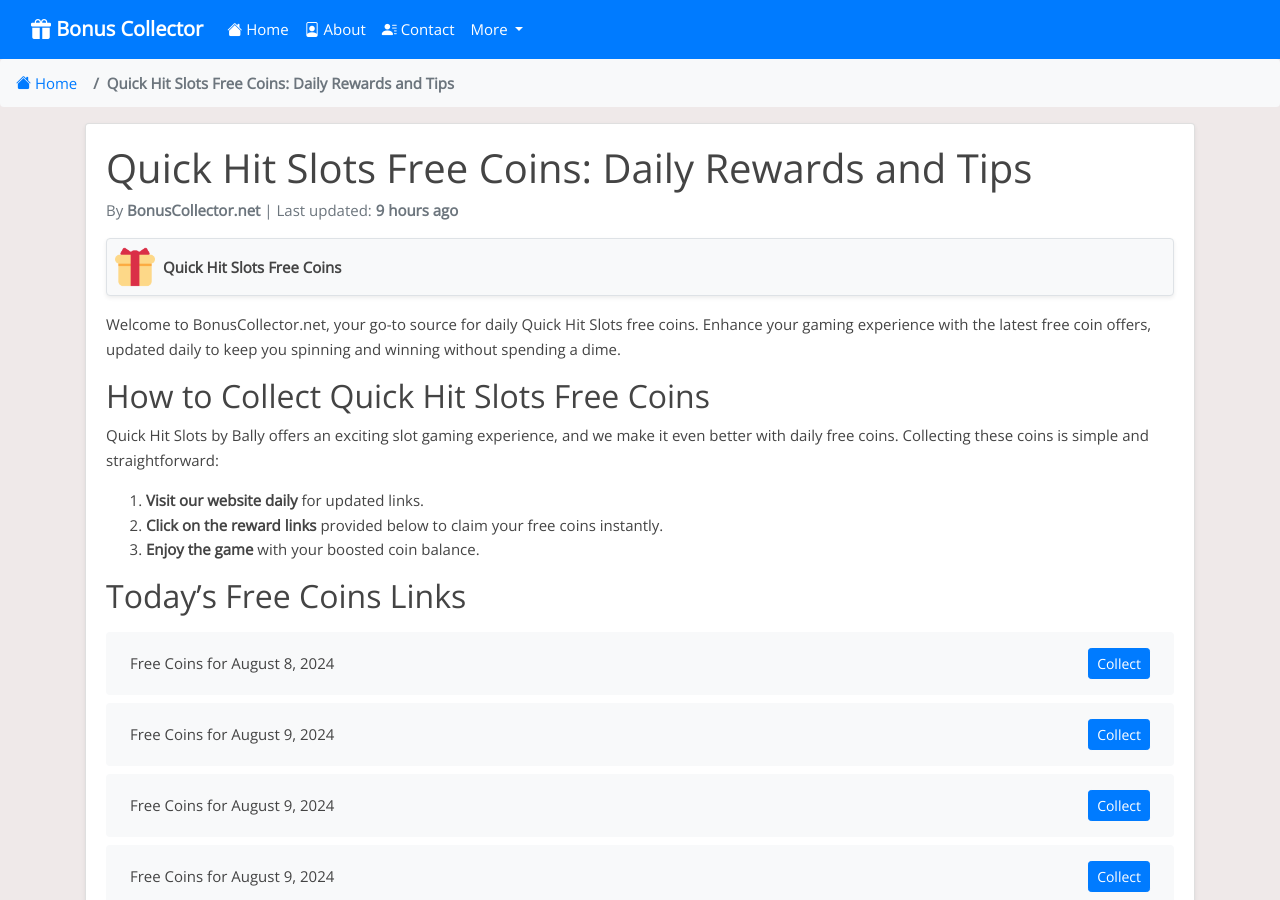
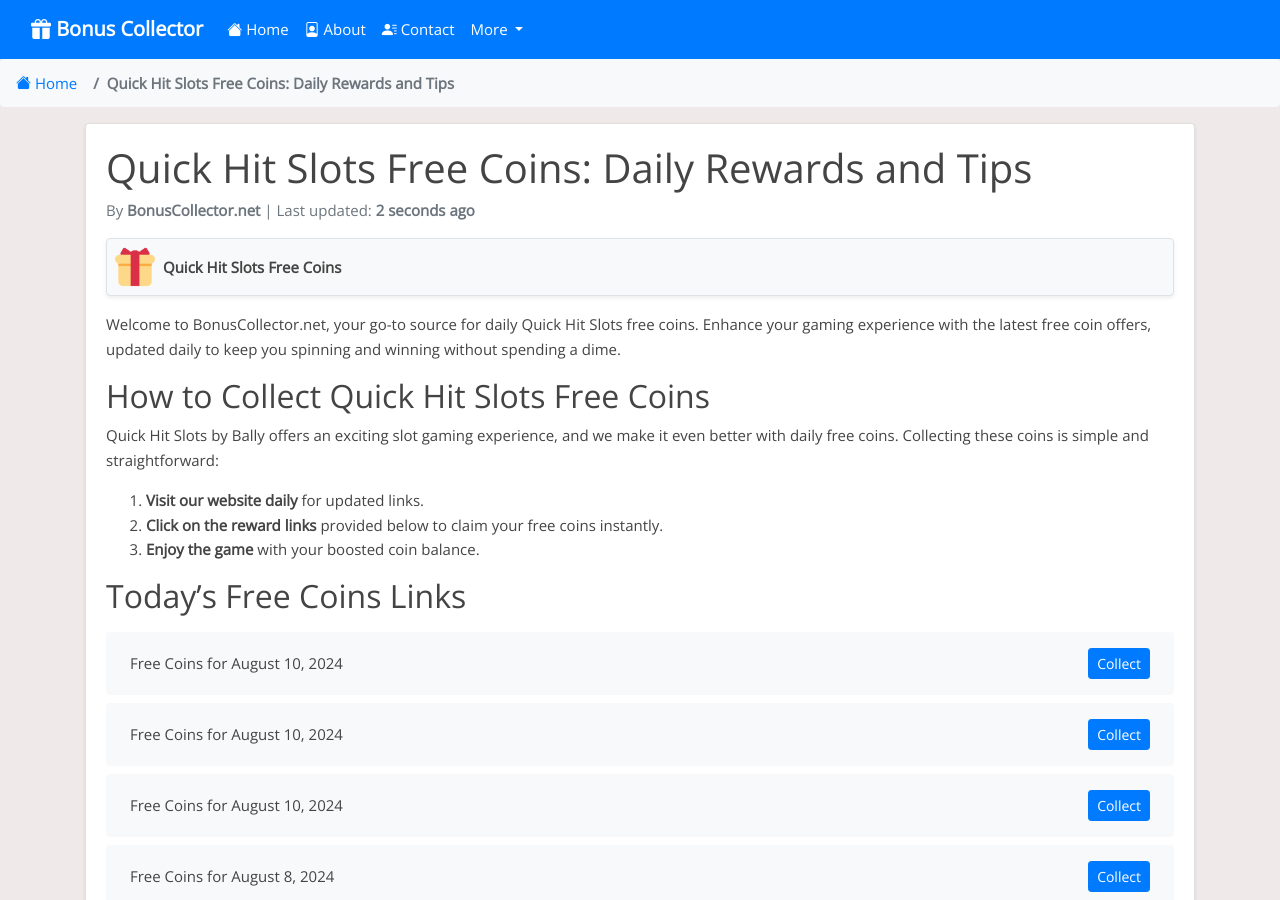
Before and after one commit to Prollad99/bs-net, a Jekyll site: the page built from _posts/2024-08-01-quick-hit-slots.md, in a window 1280 px wide and 900 px high. Built offline with Jekyll 4.4.1, drawn with Linux system fonts in a browser that asks for light colours; nearby versions of some CDN libraries; comment, search, counter and statistics services are not loaded; some of the changed text lies outside the part shown.

Commit message:
Update quick-hit-slots reward links and last modified date

```diff
--- a/_data/include_files.yml
+++ b/_data/include_files.yml
@@ -71,7 +71,7 @@
   last_modified: 2024-08-09 03:15:27
 
 quick-hit-slots.html:
-  last_modified: 2024-08-09 17:36:04
+  last_modified: 2024-08-10 03:17:45
 
 heart-of-vegas.html:
   last_modified: 2024-08-09 02:49:07
--- a/_includes/quick-hit-slots.html
+++ b/_includes/quick-hit-slots.html
@@ -1,4 +1,16 @@
 <ul class="list-group mt-3 mb-4">
+  <li class="list-group-item d-flex justify-content-between align-items-center">
+    <span>Free Coins for August 10, 2024</span>
+    <a href="https://quickhitslots.jckpt.me/07956a7a30" class="btn btn-primary btn-sm">Collect</a>
+  </li>
+  <li class="list-group-item d-flex justify-content-between align-items-center">
+    <span>Free Coins for August 10, 2024</span>
+    <a href="https://quickhitslots.jckpt.me/15b67d3026" class="btn btn-primary btn-sm">Collect</a>
+  </li>
+  <li class="list-group-item d-flex justify-content-between align-items-center">
+    <span>Free Coins for August 10, 2024</span>
+    <a href="https://quickhitslots.jckpt.me/8d3610e37f" class="btn btn-primary btn-sm">Collect</a>
+  </li>
   <li class="list-group-item d-flex justify-content-between align-items-center">
     <span>Free Coins for August 8, 2024</span>
     <a href="https://quickhitslots.jckpt.me/6662e044ee" class="btn btn-primary btn-sm">Collect</a>
@@ -387,16 +399,4 @@
     <span>Free Coins for Invalid Date</span>
     <a href="https://quickhitslots.jckpt.me/4b933c741a" class="btn btn-primary btn-sm">Collect</a>
   </li>
-  <li class="list-group-item d-flex justify-content-between align-items-center">
-    <span>Free Coins for Invalid Date</span>
-    <a href="https://quickhitslots.jckpt.me/3152b34d07" class="btn btn-primary btn-sm">Collect</a>
-  </li>
-  <li class="list-group-item d-flex justify-content-between align-items-center">
-    <span>Free Coins for Invalid Date</span>
-    <a href="https://quickhitslots.jckpt.me/fcae196932" class="btn btn-primary btn-sm">Collect</a>
-  </li>
-  <li class="list-group-item d-flex justify-content-between align-items-center">
-    <span>Free Coins for Invalid Date</span>
-    <a href="https://quickhitslots.jckpt.me/cfe8d24474" class="btn btn-primary btn-sm">Collect</a>
-  </li>
 </ul>
```
Also changed, not shown: links-json/quick-hit-slots.json (+12 -9 lines).
